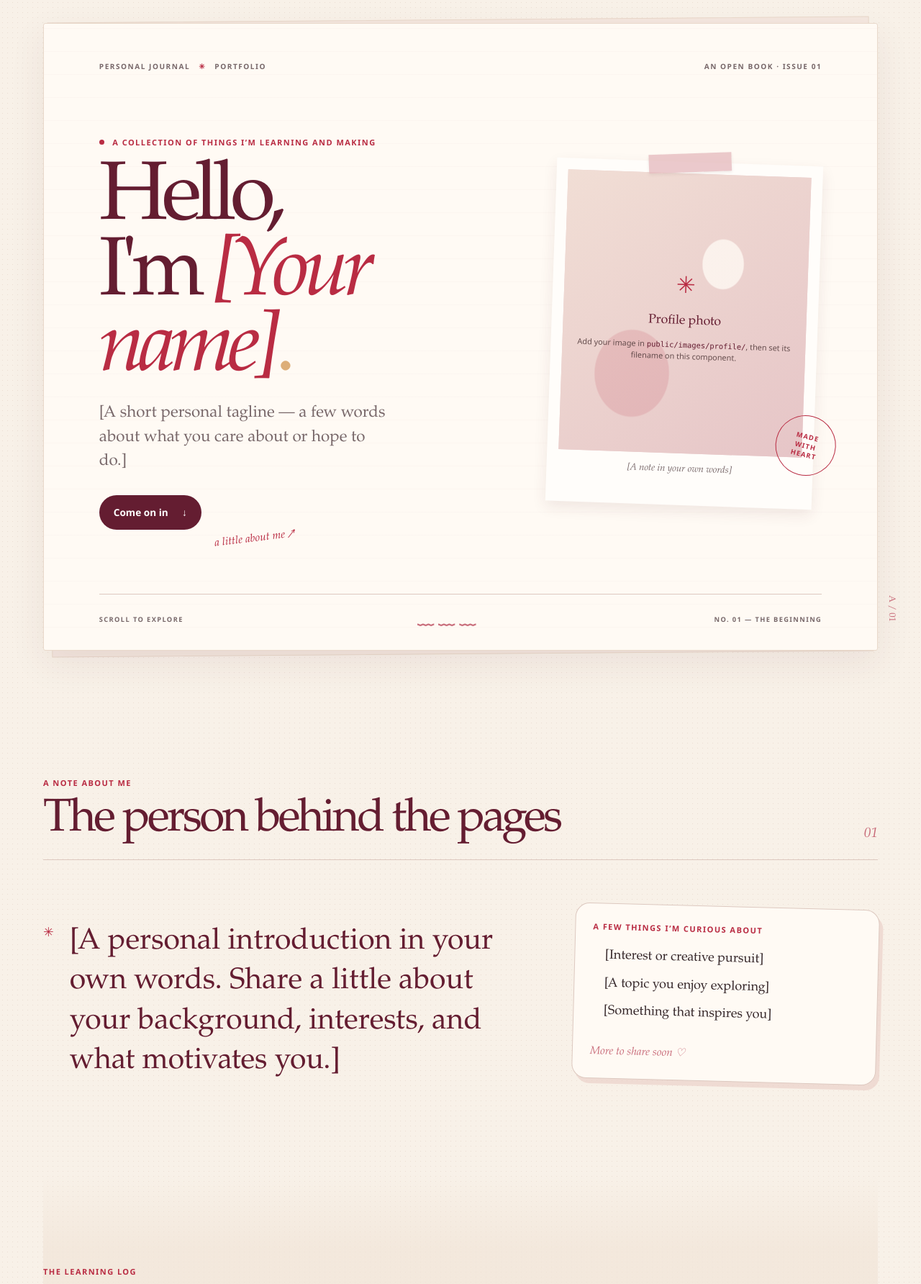
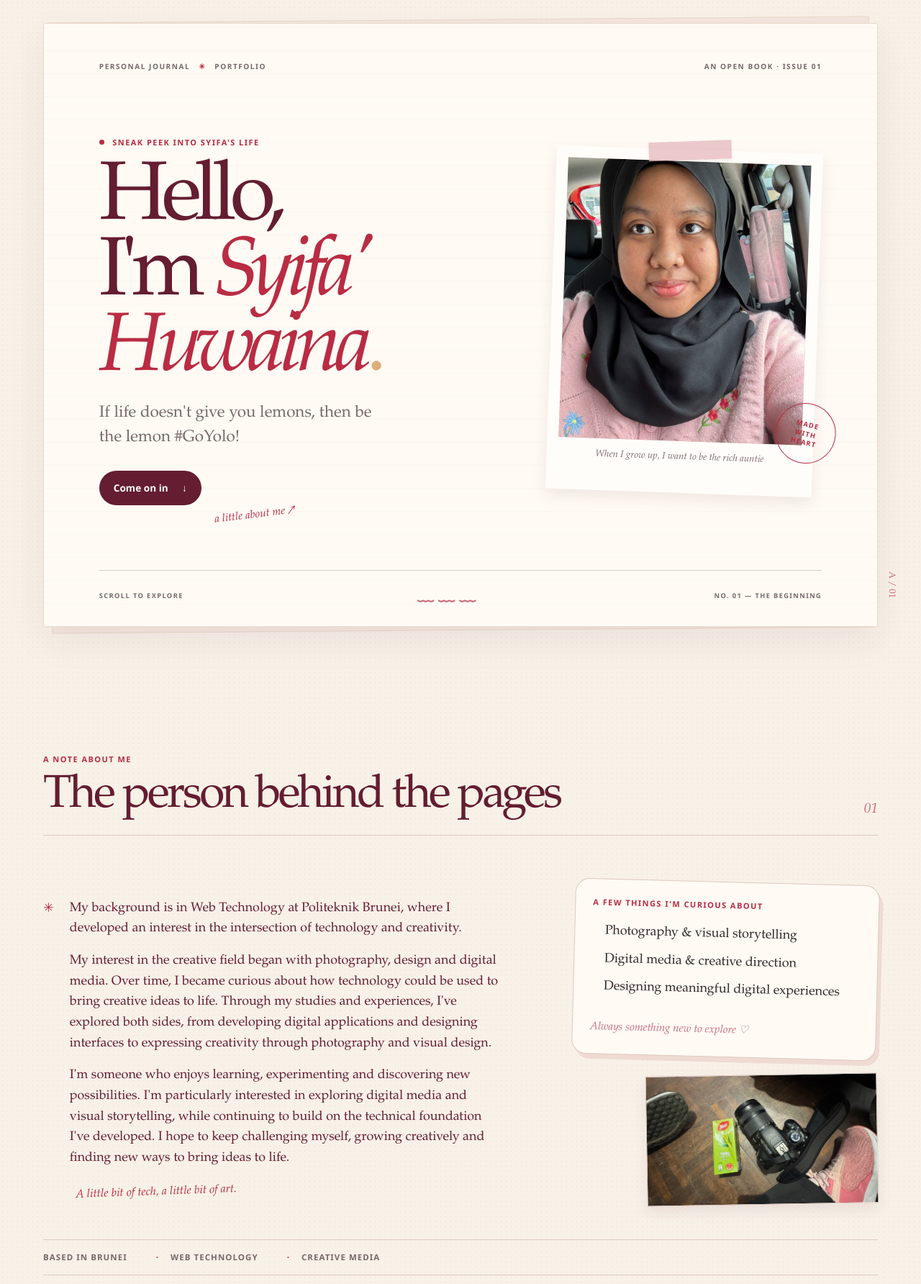
Before and after one commit to SyifaSulaiman/about-syifa, a Laravel app: page / in a window 1280 px wide. Shown: the part 77-1861 px from the top of the page at 72% size. Run offline with Laravel 12, Linux system fonts and the light colour scheme; style sheets or scripts are compiled from the project's sources.

Commit message:
about and home details inserted

```diff
--- a/resources/css/app.css
+++ b/resources/css/app.css
@@ -67,13 +67,14 @@ h1, h2, h3 { font-family: var(--font-display); font-weight: 500; }
 .hero-portrait-wrap { position: relative; width: min(100%, 370px); justify-self: center; padding: 1rem 1rem 2.4rem; background: #fffdfa; box-shadow: var(--shadow-small); transform: rotate(2deg); }
 .tape { position: absolute; z-index: 2; width: 115px; height: 26px; background: rgb(229 185 189 / 75%); box-shadow: 0 2px 4px rgb(62 34 35 / 8%); }
 .tape--top { top: -12px; left: 50%; transform: translateX(-50%) rotate(-4deg); }
-.image-placeholder { display: flex; flex-direction: column; align-items: center; justify-content: center; gap: .65rem; overflow: hidden; background-color: #ead0d0; background-image: radial-gradient(ellipse at 65% 32%, rgb(255 250 244 / 78%) 0 9%, transparent 9.5%), radial-gradient(ellipse at 29% 72%, rgb(185 44 67 / 14%) 0 15%, transparent 15.5%), linear-gradient(140deg, #f1ded5, #e6c5c7); color: var(--burgundy); text-align: center; }
+.image-placeholder { position: relative; display: flex; flex-direction: column; align-items: center; justify-content: center; gap: .65rem; overflow: hidden; background-color: #ead0d0; background-image: radial-gradient(ellipse at 65% 32%, rgb(255 250 244 / 78%) 0 9%, transparent 9.5%), radial-gradient(ellipse at 29% 72%, rgb(185 44 67 / 14%) 0 15%, transparent 15.5%), linear-gradient(140deg, #f1ded5, #e6c5c7); color: var(--burgundy); text-align: center; }
 .hero-portrait { aspect-ratio: 4 / 4.6; }
 .placeholder-flower { color: var(--cherry); font-size: 2rem; }
 .placeholder-label { font-family: var(--font-display); font-size: 1.1rem; }
 .placeholder-hint { max-width: 90%; color: #654d4d; font-size: .68rem; line-height: 1.4; }
 .placeholder-hint code { color: var(--burgundy); font-size: .65rem; }
-.placeholder-photo, .project-photo, .gallery-photo { display: block; width: 100%; height: 100%; object-fit: cover; }
+.placeholder-photo, .project-photo, .gallery-photo { display: block; width: 100%; height: 100%; object-fit: cover; object-position: 50% 35%; }
+.placeholder-photo { position: absolute; inset: 0; }
 .project-photo { position: absolute; inset: 0; }
 .gallery-photo { position: absolute; inset: 0; }
 .gallery-image { position: relative; overflow: hidden; }
@@ -88,13 +89,21 @@ h1, h2, h3 { font-family: var(--font-display); font-weight: 500; }
 .about-section { padding-top: 6rem; }
 .about-grid { display: grid; grid-template-columns: 1.2fr .8fr; align-items: start; gap: clamp(2rem, 8vw, 8rem); }
 .about-lede { position: relative; padding: 1.4rem 0 0 2.3rem; }
-.about-lede p { max-width: 620px; color: var(--burgundy); font-family: var(--font-display); font-size: clamp(1.6rem, 3.2vw, 2.75rem); line-height: 1.35; }
+.about-copy { display: grid; gap: 1rem; }
+.about-copy p { max-width: 620px; margin: 0; color: var(--burgundy); font-family: var(--font-display); font-size: clamp(1.1rem, 1.4vw, 1.25rem); line-height: 1.6; }
+.about-annotation { width: fit-content; max-width: 100%; margin: 1.2rem 0 0 .5rem; color: var(--cherry); font-family: var(--font-display); font-size: 1rem; font-style: italic; transform: rotate(-2deg); }
 .margin-star { position: absolute; top: 1.3rem; left: 0; color: var(--cherry); font-size: 1.1rem; }
 .journal-card { position: relative; padding: 1.5rem; border: var(--border-soft); border-radius: var(--radius-card); background: var(--paper-light); box-shadow: 5px 7px 0 rgb(234 203 195 / 55%); }
 .about-card { transform: rotate(1.5deg); }
+.about-sidebar { display: grid; align-content: start; gap: 1.5rem; }
 .interest-list { display: grid; gap: .55rem; margin: 1.1rem 0 1.6rem; padding-left: 1.1rem; color: var(--ink); font-family: var(--font-display); font-size: 1.12rem; }
 .interest-list li::marker { color: var(--cherry); }
 .card-signoff { color: var(--pink-dark); font-family: var(--font-display); font-size: .95rem; font-style: italic; }
+.about-portrait { width: 76%; min-height: 150px; aspect-ratio: 16 / 9; justify-self: end; padding: .4rem; border: var(--border-soft); background: var(--paper-light); box-shadow: var(--shadow-small); transform: rotate(-1deg); }
+.about-details { display: flex; flex-wrap: wrap; gap: .7rem 0; margin-top: 3rem; padding-block: .9rem; border-top: var(--border-soft); border-bottom: var(--border-soft); color: var(--muted); font-size: .72rem; font-weight: 700; letter-spacing: .09em; text-transform: uppercase; }
+.about-details span { padding-inline: 1.25rem; }
+.about-details span:first-child { padding-left: 0; }
+.about-details span + span::before { margin-right: 1rem; color: var(--cherry); content: '·'; }
 .education-section { background: linear-gradient(180deg, transparent, rgb(241 228 215 / 68%) 15%, rgb(241 228 215 / 68%) 85%, transparent); }
 .education-layout, .activity-layout { display: grid; grid-template-columns: .7fr 1.3fr; gap: clamp(2rem, 8vw, 7rem); }
 .section-intro { max-width: 350px; color: var(--muted); font-family: var(--font-display); font-size: 1.35rem; line-height: 1.5; }
@@ -234,8 +243,12 @@ h1, h2, h3 { font-family: var(--font-display); font-weight: 500; }
     .about-section { padding-top: 4rem; }
     .about-grid, .education-layout, .activity-layout { grid-template-columns: 1fr; gap: 1.5rem; }
     .about-lede { padding-left: 1.6rem; }
-    .about-lede p { font-size: 1.65rem; }
+    .about-copy p { font-size: 1.1rem; }
     .about-card { width: 92%; justify-self: end; }
+    .about-portrait { width: 72%; }
+    .about-details { gap: .5rem 0; margin-top: 2rem; font-size: .65rem; }
+    .about-details span { padding-inline: .8rem; }
+    .about-details span:first-child { padding-left: 0; }
     .section-intro { font-size: 1.15rem; }
     .education-timeline { margin-left: .3rem; }
     .projects-intro, .gallery-intro { display: block; margin-top: -1rem; }
--- a/resources/views/sections/about.blade.php
+++ b/resources/views/sections/about.blade.php
@@ -1,7 +1,19 @@
 <section class="section-wrap section-pad about-section" id="about" aria-labelledby="about-title">
     <x-section-heading eyebrow="A note about me" title="The person behind the pages" number="01" id="about-title" />
     <div class="about-grid">
-        <div class="about-lede"><span class="margin-star" aria-hidden="true">✳</span><p>[A personal introduction in your own words. Share a little about your background, interests, and what motivates you.]</p></div>
-        <x-journal-card class="about-card"><p class="eyebrow">A few things I’m curious about</p><ul class="interest-list"><li>[Interest or creative pursuit]</li><li>[A topic you enjoy exploring]</li><li>[Something that inspires you]</li></ul><span class="card-signoff">More to share soon <span aria-hidden="true">♡</span></span></x-journal-card>
+        <div class="about-lede">
+            <span class="margin-star" aria-hidden="true">✳</span>
+            <div class="about-copy">
+                <p>My background is in Web Technology at Politeknik Brunei, where I developed an interest in the intersection of technology and creativity.</p>
+                <p>My interest in the creative field began with photography, design and digital media. Over time, I became curious about how technology could be used to bring creative ideas to life. Through my studies and experiences, I've explored both sides, from developing digital applications and designing interfaces to expressing creativity through photography and visual design.</p>
+                <p>I'm someone who enjoys learning, experimenting and discovering new possibilities. I'm particularly interested in exploring digital media and visual storytelling, while continuing to build on the technical foundation I've developed. I hope to keep challenging myself, growing creatively and finding new ways to bring ideas to life.</p>
+            </div>
+            <p class="about-annotation">A little bit of tech, a little bit of art.</p>
+        </div>
+        <div class="about-sidebar">
+            <x-journal-card class="about-card"><p class="eyebrow">A FEW THINGS I'M CURIOUS ABOUT</p><ul class="interest-list"><li>Photography &amp; visual storytelling</li><li>Digital media &amp; creative direction</li><li>Designing meaningful digital experiences</li></ul><span class="card-signoff">Always something new to explore ♡</span></x-journal-card>
+            <x-image-placeholder folder="profile" label="Syifa with camera" class="about-portrait" image="cam.png" />
+        </div>
     </div>
+    <div class="about-details" aria-label="Personal details"><span>Based in Brunei</span><span>Web Technology</span><span>Creative Media</span></div>
 </section>
--- a/resources/views/sections/home.blade.php
+++ b/resources/views/sections/home.blade.php
@@ -3,16 +3,16 @@
         <div class="hero-topline"><span>PERSONAL JOURNAL <i>✳</i> PORTFOLIO</span><span>AN OPEN BOOK · ISSUE 01</span></div>
         <div class="hero-grid">
             <div class="hero-copy">
-                <p class="hero-kicker"><span class="red-dot"></span> A collection of things I’m learning and making</p>
-                <h1 id="home-title">Hello,<br>I'm <em>[Your name]</em><span class="hero-period">.</span></h1>
-                <p class="hero-intro">[A short personal tagline — a few words about what you care about or hope to do.]</p>
+                <p class="hero-kicker"><span class="red-dot"></span> Sneak peek into Syifa's life</p>
+                <h1 id="home-title">Hello,<br>I'm <em>Syifa' Huwaina</em><span class="hero-period">.</span></h1>
+                <p class="hero-intro">If life doesn't give you lemons, then be the lemon #GoYolo!</p>
                 <a class="button-link" href="#about">Come on in <span aria-hidden="true">↓</span></a>
                 <span class="hand-note">a little about me <span aria-hidden="true">↗</span></span>
             </div>
             <div class="hero-portrait-wrap">
                 <span class="tape tape--top" aria-hidden="true"></span>
-                <x-image-placeholder folder="profile" label="Profile photo" class="hero-portrait" />
-                <span class="portrait-caption">[A note in your own words]</span>
+                <x-image-placeholder folder="profile" label="Portrait of Syifa wearing a black hijab and pink top" class="hero-portrait" image="profile.png" />
+                <span class="portrait-caption">When I grow up, I want to be the rich auntie</span>
                 <span class="orbit-stamp" aria-hidden="true">MADE<br>WITH<br>HEART</span>
             </div>
         </div>
```
Also changed, not shown: public/images/profile/cam.png (added), public/images/profile/profile.png (added).
